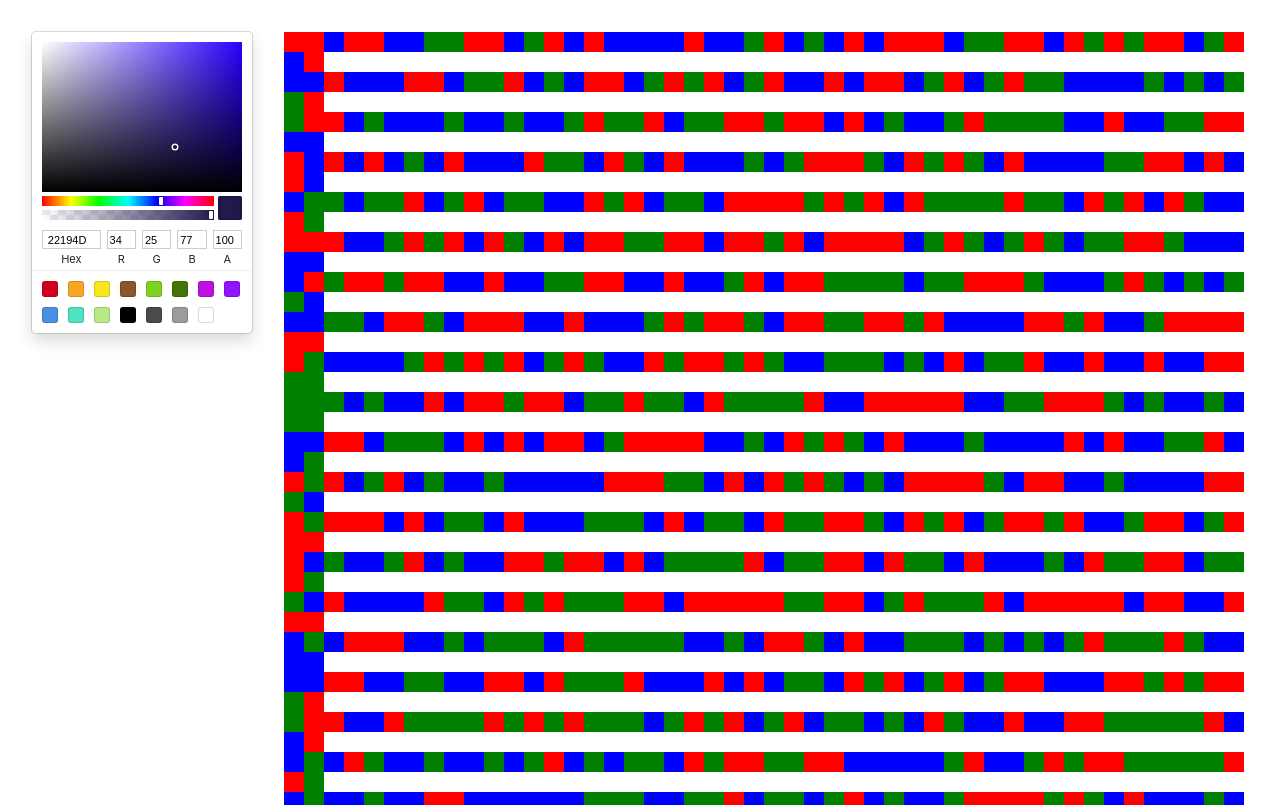
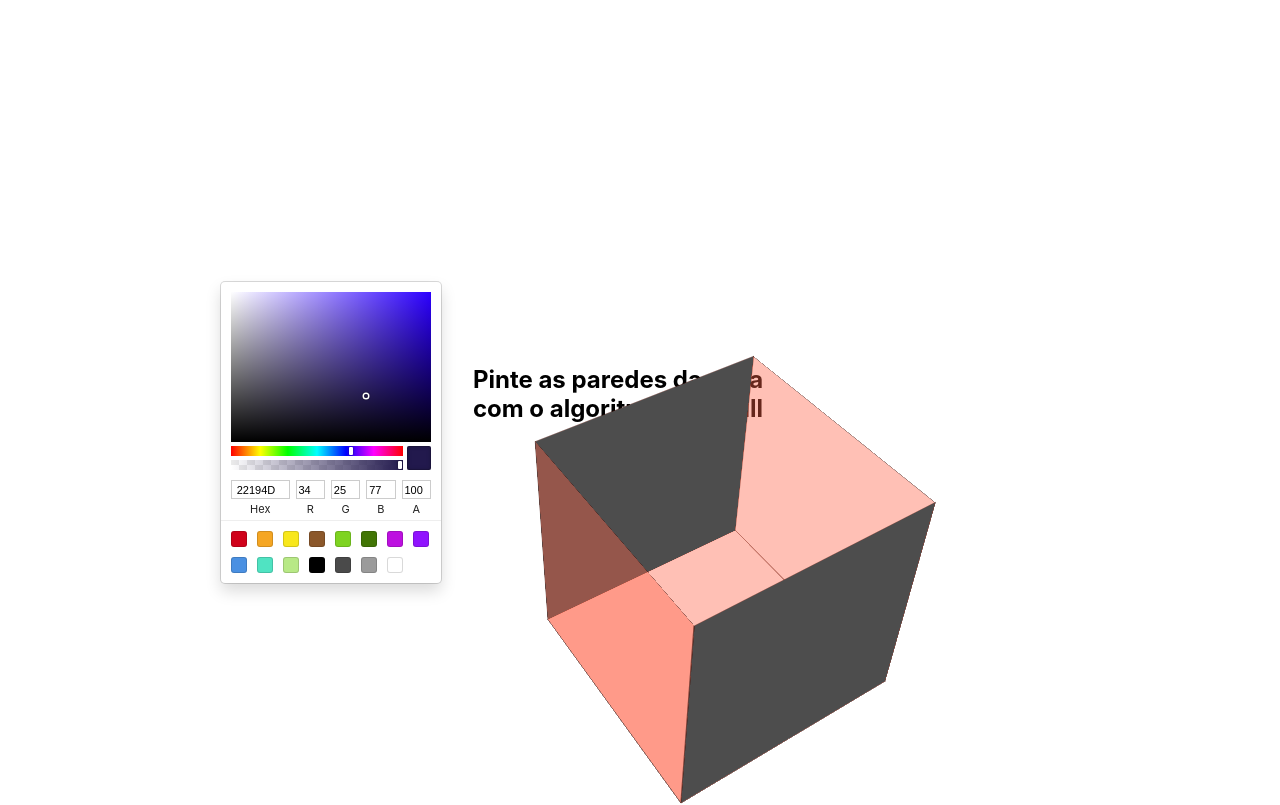
Before and after one commit to projeto-de-algoritmos/Flood-Fill, a React (Create React App) app in the folder flood_fill/: page / in a window 1280 px wide. Shown: the top 805 px of the page. Built offline with nearby package versions, Linux system fonts and the light colour scheme.

Commit message:
add house cube

```diff
--- a/flood_fill/src/Components/Board/index.jsx
+++ b/flood_fill/src/Components/Board/index.jsx
@@ -1,19 +1,14 @@
-import React, {useCallback, useState} from 'react';
+import React, { useCallback, useState } from 'react';
 import { waitRenderSquare } from '../../utils/waitRenderSquare';
+import HouseCube from '../HouseCube';
 import Square from '../Square';
 import { Row } from './styles';
 
-export default function Board({squareSize, squaresPerRow, numberOfColors, squares, pickedColor}) {
+export default function Board({ wallSize, squaresPerRow, squares, pickedColor }) {
 
-const [fillableSquares, setSquares] = useState(squares)
-// const getUniqueRandomColor = (color) =>  {
-//   const numberBetweenZeroAndFour = Math.floor((Math.random() * numberOfColors));
-//   if (color === colors[numberBetweenZeroAndFour]) {
-//     return getUniqueRandomColor(color);
-//   } else {
-//     return  colors[numberBetweenZeroAndFour];
-//   }
-// }
+  console.log('IIIX',squares)
+  const [fillableSquares, setSquares] = useState(squares);
+
 
   const setVisitedFalse = (squares) => {
     for (let i = 0; i < squares.length; i++) {
@@ -21,20 +16,31 @@ const setVisitedFalse = (squares) => {
         squares[i][j].visited = false;
       }
     }
+  };
+
+  console.log('COLOR', fillableSquares);
+
+  const floodFill =
+    async (side, i, j) => {
+      let oldColor;
+      let squaresToFill;
+      if(side === 'bottom') {
+         oldColor = fillableSquares.bottom[i][j].color;
+         squaresToFill = fillableSquares.bottom;
       }
+      else {
+        oldColor = fillableSquares.top[i][j].color;
+        squaresToFill = fillableSquares.top;
+      }
+      console.log('TTTEEE',squaresToFill)
+      const newColor = pickedColor;
+      console.log('new', pickedColor);
 
-console.log('COLOR',pickedColor)
 
-const floodFill = useCallback (async (i, j) =>  {
-  const oldColor = squares[i][j].color;
-  const newColor = pickedColor
-  console.log('new',pickedColor)
-
-  const squaresToFill = squares;
 
       const squareArray = [];
 
-  squareArray.push([i, j])
+      squareArray.push([i, j]);
 
       while (squareArray.length) {
         const squarePosition = squareArray.pop();
@@ -48,62 +54,62 @@ const floodFill = useCallback (async (i, j) =>  {
         if (nextSquare.color !== oldColor) continue;
         if (nextSquare.visited) continue;
 
+        squareArray.push([m - 1, n], [m + 1, n]);
+        squareArray.push([m, n - 1], [m, n + 1]);
+        // await waitRenderSquare(0.2);
+        nextSquare.visited = true;
+        // setSquares([...squaresToFill]);
+
+        nextSquare.color = newColor;
+      }
+      // await waitRenderSquare(0.2);
+
+      setSquares({bottom: fillableSquares.bottom, top: fillableSquares.top, [side]: [...squaresToFill] });
+
+      setVisitedFalse(squaresToFill);
+    }
+
+  const renderSquare =
+    (side, i, j) => {
+      let color
+      if(side === 'bottom') {
+        color = fillableSquares.bottom[i][j].color
+      }
+      else {
+        color = fillableSquares.top[i][j].color
+      }
+      return (
+
+        <Square
+          color={color}
+          onClick={() => floodFill(side,i, j)}
+          squareSize={wallSize / squaresPerRow}
+        />
+      );
+    }
 
 
-    squareArray.push([m - 1, n], [m + 1, n])
-    squareArray.push([m, n - 1], [m, n + 1])
-    await waitRenderSquare(0.5)
-    nextSquare.visited = true;
-    await setSquares([...squaresToFill])
-
-    nextSquare.color = newColor;
-
-  }
-  await waitRenderSquare(0.5)
-  await setSquares([...squaresToFill])
-
-
-
- setVisitedFalse(squares);
-}, [pickedColor, squares, squaresPerRow])
-
-
-
-
-  const renderSquare = useCallback((i, j) => {
-    return <Square
-      color={fillableSquares[i][j].color}
-      onClick={() => floodFill(i, j)}
-      squareSize={squareSize}
-    />;
-  }, [fillableSquares, floodFill, squareSize])
-
-  const table = useCallback(() => {
-
-    const boardLines =  Array.from(Array(squaresPerRow).keys())
-    let table = []
-    boardLines.forEach((_, i) =>  {
-
-
-      let row = []
-      // Inner loop to create children
-      boardLines.forEach((_, j) =>  {
-        row.push(renderSquare(i, j))
-      })
-      // Create the parent and add the children
-      table.push(<Row key={i}>{row}</Row>)
-    })
-    return table
-  }, [renderSquare, squaresPerRow])
-
-
+  const table = (side) => {
+    const boardLines = Array.from(Array(squaresPerRow).keys());
+    let table = [];
+    boardLines.forEach((_, i) => {
+      let row = [];
+      boardLines.forEach((_, j) => {
+        row.push(renderSquare(side,i, j));
+      });
+      table.push(<Row key={i + side}>{row}</Row>);
+    });
+    return table;
+  };
 
 
   return (
     <div>
-     {table()}
-
+      <HouseCube size={wallSize}>
+        {table('bottom')}
+        {table('top')}
+        {/* {table(3)} */}
+      </HouseCube>
     </div>
   );
-
 }
--- a/flood_fill/src/Components/Board/styles.js
+++ b/flood_fill/src/Components/Board/styles.js
@@ -1,10 +1,7 @@
-import styled from 'styled-components'
+import styled from 'styled-components';
 
 export const Row = styled.div`
-  &:after {
-    display: table;
-    clear: both;
-    content: "";
-  }
-
-`
+  display: table;
+  clear: both;
+  content: '';
+`;
--- a/flood_fill/src/Components/Game/index.jsx
+++ b/flood_fill/src/Components/Game/index.jsx
@@ -1,7 +1,7 @@
 import React, { useState } from 'react';
 import Board from '../Board';
 import { SketchPicker } from 'react-color';
-import { BoardWrapper } from './styles';
+import * as S from './styles';
 
 export default function Game() {
 
@@ -12,26 +12,32 @@ export default function Game() {
 
   const createSquares = (colors, squaresPerRow, numberOfColors)  => {
     const squares = []
+    const bottomSquares = []
     for(let i = 0; i < squaresPerRow; i++) {
       squares[i] = [];
+      bottomSquares[i] = [];
       for(let j = 0; j < squaresPerRow; j++) {
         squares[i][j] = {
           color: randomColor(colors, numberOfColors),
           visited: false
         }
+        bottomSquares[i][j] = {
+          color: randomColor(colors, numberOfColors),
+          visited: false
+        }
       }
     }
-    return squares;
+    return {top: squares, bottom: bottomSquares};
   }
 
- const initialColors = ['red', 'blue', 'green']
+ const initialColors = ['#4D4D4D', '#4D4D4D', '#4D4D4D']
 
   const [numberOfColors, setNumberOfColors] = useState(3)
   const [colors, setColors] = useState(initialColors)
   const [squareSize, setSquareSize] = useState(20)
-  const [squaresPerRow, setSquaresPerRow] = useState(50)
+  const [squaresPerRow, setSquaresPerRow] = useState(10)
   const [squares, setSquares] = useState(createSquares(colors, squaresPerRow, numberOfColors))
-  const[pickedColor, setPickedColor] = useState()
+  const[pickedColor, setPickedColor] = useState('#22194D')
 
 
 
@@ -43,17 +49,20 @@ export default function Game() {
   console.log(squareSize, squaresPerRow, numberOfColors, squares, colors)
 
     return (
-      <BoardWrapper>
-       <div> <SketchPicker color={pickedColor} onChangeComplete={handleColorChange} /></div>
+      <S.Container>
+      <div> <SketchPicker color={pickedColor} onChangeComplete={handleColorChange} /></div>
+      <div>
           <Board
-            squareSize={squareSize}
+            squareSize={8}
             squaresPerRow={squaresPerRow}
             numberOfColors={numberOfColors}
             squares={squares}
             colors={colors}
             pickedColor={pickedColor}
+            wallSize={300}
           />
-      </BoardWrapper>
+      </div>
+      </S.Container>
     )
 
 }
--- a/flood_fill/src/Components/Game/styles.js
+++ b/flood_fill/src/Components/Game/styles.js
@@ -1,6 +1,9 @@
-import styled from 'styled-components'
+import styled from 'styled-components';
 
-export const BoardWrapper = styled.div`
-display: flex;
-gap: 2rem;
-`
+export const Container = styled.div`
+  display: flex;
+  gap: 2rem;
+  justify-content: center;
+  align-items: center;
+  min-height: 100vh;
+`;
--- /dev/null
+++ b/flood_fill/src/Components/HouseCube/index.jsx
@@ -0,0 +1,20 @@
+import React from 'react';
+import * as S from './styles';
+function HouseCube({children, size}) {
+  return (
+    <>
+      <S.Wrapper>
+        <h2>Pinte as paredes da casa com o algoritmo flood fill</h2>
+        <S.Cube>
+          <S.Side className="front" size={size}>{children[0]}</S.Side>
+          <S.Side className="back" size={size} >{children[1]}</S.Side>
+          <S.Side className="right" size={size}>{children[2]}</S.Side>
+          <S.Side className="left" size={size}>{children[3]}</S.Side>
+          <S.Side className="bottom" size={size}>{children[4]}</S.Side>
+        </S.Cube>
+      </S.Wrapper>
+    </>
+  );
+}
+
+export default HouseCube;
--- /dev/null
+++ b/flood_fill/src/Components/HouseCube/styles.js
@@ -0,0 +1,53 @@
+import styled, { css } from 'styled-components';
+
+export const Wrapper = styled.div`
+  width: 50%;
+  float: left;
+  perspective: 1000px;
+
+  & h1 {
+    text-align: center;
+  }
+`;
+
+export const Cube = styled.div`
+  font-size: 4em;
+  width: 30px;
+  margin: 1.5em auto;
+  transform-style: preserve-3d;
+  transform: rotateX(-40deg) rotateY(32deg);
+`;
+
+export const Side = styled.div`
+  ${({ size = 400 }) => css`
+    position: absolute;
+    width: ${size}px;
+    height: ${size}px;
+
+    background: rgba(255, 99, 71, 0.4);
+    border: 1px solid rgba(0, 0, 0, 0.5);
+
+    color: white;
+    text-align: center;
+    line-height: 600px;
+
+    &.front {
+      transform: translateZ(calc(${size}px / 2));
+    }
+    &.top {
+      transform: rotateX(90deg) translateZ(calc(${size}px / 2));
+    }
+    &.right {
+      transform: rotateY(90deg) translateZ(calc(${size}px / 2));
+    }
+    &.left {
+      transform: rotateY(-90deg) translateZ(calc(${size}px / 2));
+    }
+    &.bottom {
+      transform: rotateX(-90deg) translateZ(calc(${size}px / 2));
+    }
+    &.back {
+      transform: rotateY(-180deg) translateZ(calc(${size}px / 2));
+    }
+  `}
+`;
```
Also changed, not shown: flood_fill/src/Components/Square/index.jsx (+2 -11 lines), flood_fill/src/Components/Square/styles.js (+2 -5 lines). Lines whose indentation alone changed are shown as unchanged.
